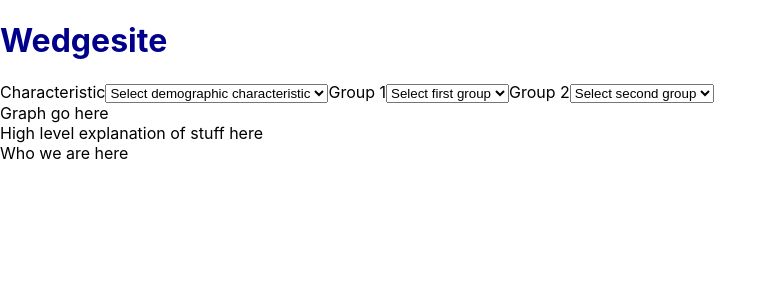
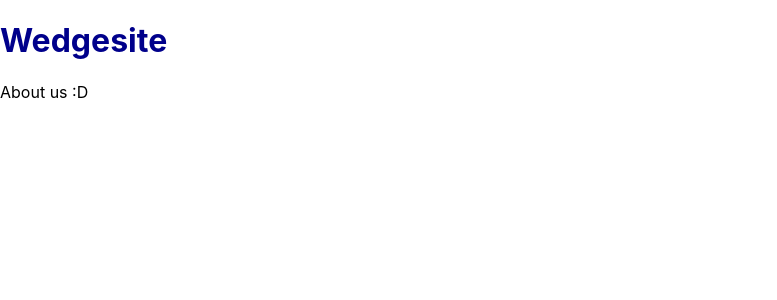
Before and after one commit to z-for-zarrin/political_wedges, a React (Create React App) app in the folder client/: page /about-us in a window 1280 px wide. Shown: the top 300 px of the page, without its empty margins (0-777 px from the left). Built offline with nearby package versions, Linux system fonts and the light colour scheme.

Commit message:
created router for different pages

```diff
--- a/client/package.json
+++ b/client/package.json
@@ -8,6 +8,7 @@
     "@testing-library/user-event": "^13.5.0",
     "react": "^18.3.1",
     "react-dom": "^18.3.1",
+    "react-router-dom": "^6.24.0",
     "react-scripts": "5.0.1",
     "web-vitals": "^2.1.4"
   },
--- a/client/src/App.js
+++ b/client/src/App.js
@@ -1,41 +1,32 @@
-import { useState } from 'react';
+import { createBrowserRouter, RouterProvider } from 'react-router-dom';
 import './App.css';
-import Graph from './components/Graph.js';
-import GraphInput from './components/GraphInput.js';
+import GraphContainer from './containers/GraphContainer.js';
+import About from './components/About.js';
+import Explanation from './components/Explanation.js';
 
 function App() {
 
-  const[group1Id, setGroup1Id] = useState(null);
-  const[group1Name, setGroup1Name] = useState("");
-  const[group2Id, setGroup2Id] = useState(null);
-  const[group2Name, setGroup2Name] = useState("");
-  const[question, setQuestion] = useState(null);
+  const wedgeRoutes = createBrowserRouter([
+    {
+        path: '/',
+        element: <GraphContainer />
+    },
+    {
+        path: '/about-us',
+        element: <About />
+    },
+    {
+        path: '/how-it-works',
+        element: <Explanation />
+    }
+  ]);
 
   return (
     <>
       <header className="header">
         <h1>Wedgesite</h1>
       </header>
-      <section>
-        <GraphInput
-          group1Id={group1Id}
-          setGroup1Id={setGroup1Id}
-          group1Name={group1Name}
-          setGroup1Name={setGroup1Name}
-          group2Id={group2Id}
-          setGroup2Id={setGroup2Id}
-          group2Name={group2Name}
-          setGroup2Name={setGroup2Name}
-          question={question}
-          setQuestion={setQuestion}/>
-        <Graph />
-      </section>
-      <section>
-        High level explanation of stuff here
-      </section>
-      <section>
-        Who we are here
-      </section>
+      <RouterProvider router={wedgeRoutes} />
     </>
   );
 }
--- /dev/null
+++ b/client/src/components/About.js
@@ -0,0 +1,9 @@
+const About = () => {
+    return(
+        <section>
+            About us :D
+        </section>
+    );
+}
+
+export default About;
--- /dev/null
+++ b/client/src/components/Explanation.js
@@ -0,0 +1,9 @@
+const Explanation = () => {
+    return(
+        <section>
+            About the measure
+        </section>
+    );
+}
+
+export default Explanation;
--- /dev/null
+++ b/client/src/containers/GraphContainer.js
@@ -0,0 +1,31 @@
+import { useState } from 'react';
+import Graph from "../components/Graph";
+import GraphInput from "../components/GraphInput";
+
+const GraphContainer = () => {
+
+    const[group1Id, setGroup1Id] = useState(null);
+    const[group1Name, setGroup1Name] = useState("");
+    const[group2Id, setGroup2Id] = useState(null);
+    const[group2Name, setGroup2Name] = useState("");
+    const[question, setQuestion] = useState(null);
+
+    return (
+        <section>
+            <GraphInput
+                group1Id={group1Id}
+                setGroup1Id={setGroup1Id}
+                group1Name={group1Name}
+                setGroup1Name={setGroup1Name}
+                group2Id={group2Id}
+                setGroup2Id={setGroup2Id}
+                group2Name={group2Name}
+                setGroup2Name={setGroup2Name}
+                question={question}
+                setQuestion={setQuestion}/>
+            <Graph />
+        </section>
+    );
+}
+
+export default GraphContainer;
```
Also changed, not shown: 1 other file (tests, documents, lock files or other folders).
